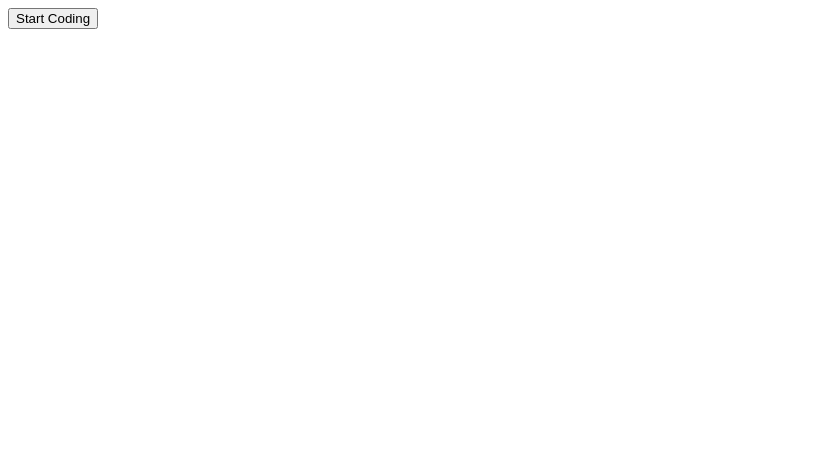
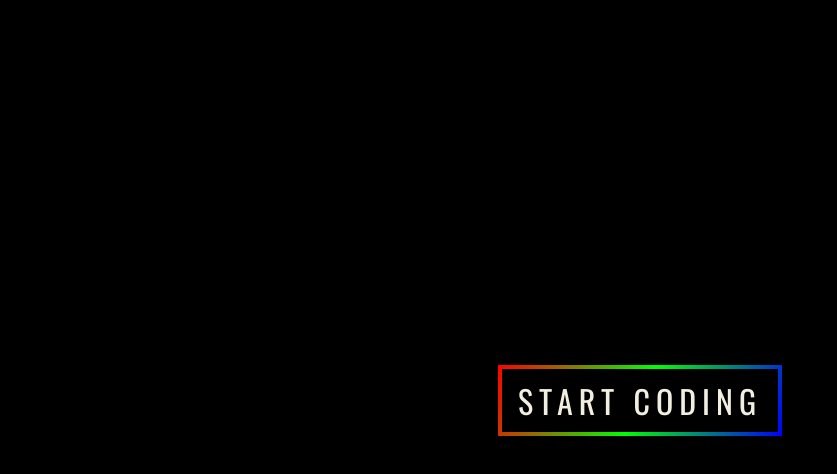
Before and after one commit to zuber-shekh7/fcc-24-css-projects, a plain HTML site: page index.html in a window 1280 px wide. Shown: the whole page, without its empty margins (0-837 px from the left). Drawn offline with nearby package versions, Linux system fonts and the light colour scheme.

Commit message:
complete project 01 out of 24

```diff
--- a/index.css
+++ b/index.css
@@ -0,0 +1,60 @@
+:root {
+  --button-font-family: "Oswald", sans-serif;
+  --background-color: #000000;
+  --button-background-color: #000000;
+  --button-text-color: #f3efe0;
+  --button-border-color-1: #ff0000;
+  --button-border-color-2: #00ff00;
+  --button-border-color-3: #0000ff;
+}
+
+body,
+html {
+  margin: 0;
+  padding: 0;
+  background-color: var(--background-color);
+}
+
+.container {
+  height: 100vh;
+  display: flex;
+  justify-content: center;
+  align-items: center;
+}
+
+.button-border {
+  background: linear-gradient(
+    115deg,
+    var(--button-border-color-1),
+    var(--button-border-color-2),
+    var(--button-border-color-3)
+  );
+  padding: 4px;
+}
+
+.button {
+  border: none;
+  background-color: var(--button-background-color);
+  color: var(--button-text-color);
+  font-size: 32px;
+  font-family: var(--button-font-family);
+  text-transform: uppercase;
+  letter-spacing: 6px;
+  padding: 8px 16px;
+}
+
+.button-border:hover {
+  background: linear-gradient(
+    115deg,
+    var(--button-border-color-3),
+    var(--button-border-color-2),
+    var(--button-border-color-1)
+  );
+}
+
+.button-border:hover .button {
+  cursor: pointer;
+  padding: 10px 18px;
+  transition: padding;
+  transition-duration: 1s;
+}
--- a/index.html
+++ b/index.html
@@ -6,12 +6,16 @@
     <meta name="viewport" content="width=device-width, initial-scale=1.0">
     <title>CSS Project 01</title>
     <link rel="stylesheet" href="index.css">
+    <!-- google fonts -->
+    <link rel="preconnect" href="https://fonts.googleapis.com">
+    <link rel="preconnect" href="https://fonts.gstatic.com" crossorigin>
+    <link href="https://fonts.googleapis.com/css2?family=Oswald:wght@200..700&display=swap" rel="stylesheet">
 </head>
 
 <body>
-    <main>
-        <section>
-            <button>
+    <main class="container">
+        <section class="button-border">
+            <button class="button">
                 Start Coding
             </button>
         </section>
```
Also changed, not shown: 1 other file.
